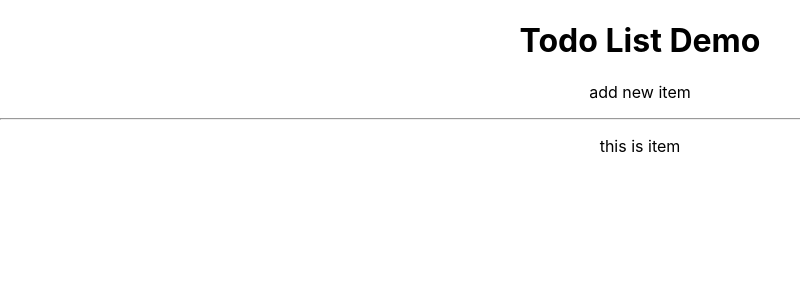
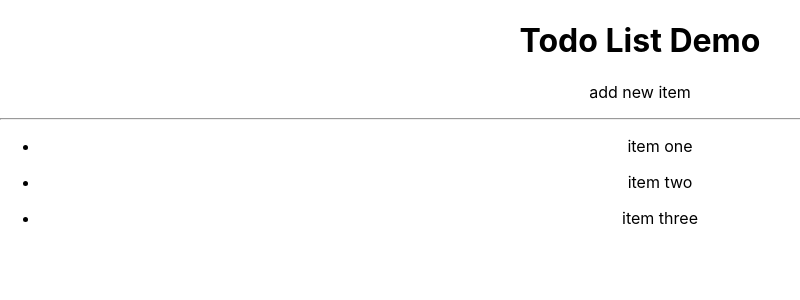
Before and after one commit to Samir-SB/react-todolist-demo, a React (Create React App) app: page / in a window 1280 px wide. Shown: the top 300 px of the page, without its empty margins (0-800 px from the left). Built offline with nearby package versions, Linux system fonts and the light colour scheme.

Commit message:
Display list of items

```diff
--- a/src/components/Item.jsx
+++ b/src/components/Item.jsx
@@ -1,7 +1,7 @@
-export default function Item() {
+export default function Item({item}) {
   return (
     <div>
-      <p>this is item</p>
+      <p>{item}</p>
     </div>
   )
 }
--- a/src/components/List.jsx
+++ b/src/components/List.jsx
@@ -1,11 +1,17 @@
 import AddItem from './AddItem'
 import Item from './Item'
 export default function List() {
-  return (
+  const items = ['item one', 'item two', 'item three']
+
+return (
     <div>
       <AddItem />
       <hr />
-      <Item />
+      <ul>
+        {items.map((item, index) =>
+        <li key={index}><Item item={item}/></li>
+        )}
+      </ul>
     </div>
   )
 }
```
